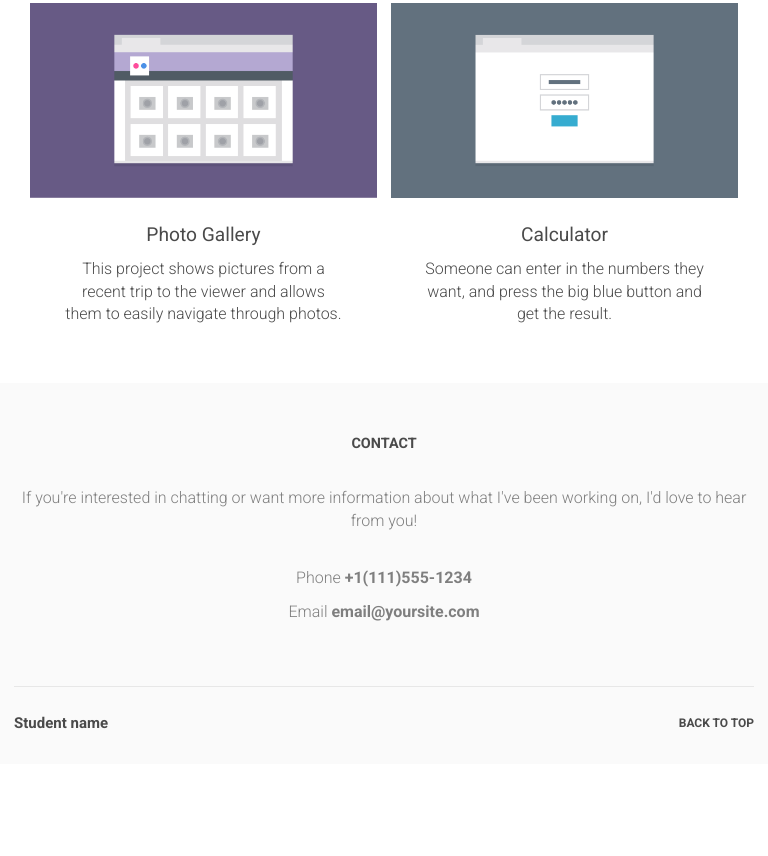
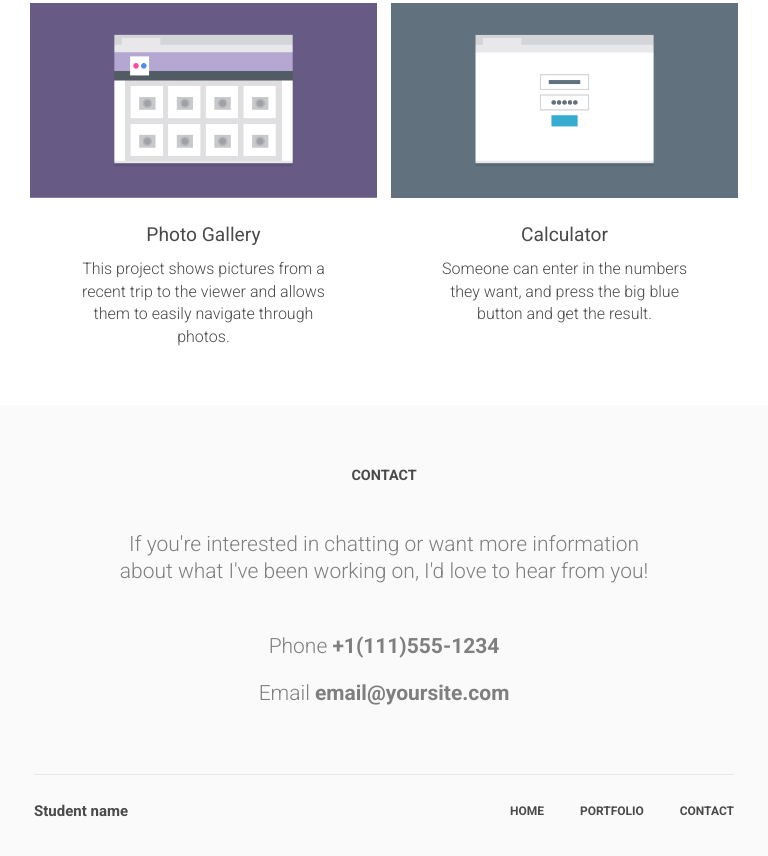
Before and after one commit to LillaDou/CCS-HTML5-Project2, a plain HTML site: page index.html in a window 768 px wide. Shown: the part 1310-2166 px from the top of the page. Before the commit the page ends 2074 px from the top, so only its background shows below. Drawn offline with Linux system fonts and the light colour scheme.

Commit message:
Project 2 - Tablet style - finished

```diff
--- a/css/styles.css
+++ b/css/styles.css
@@ -165,11 +165,11 @@ address {
 }
 
 .menu-item:hover {
-    color: #FFE078;
+    color: orange;
 }
 
 .menu-item:active {
-    color: orange;
+    color: #FFE078;
 }
 
 .address-item:link,
@@ -188,7 +188,13 @@ address {
 }
 
 .back-to-top:active {
-    color: orange;
+    color: #FFE078;
+}
+
+@media only screen and (max-width: 600px) {
+    .other-devices-footer {
+        display: none;
+    }
 }
 
 /*Tablet Styles*/
@@ -269,8 +275,8 @@ address {
     }
     .portfolio-grid-item > p {
         text-align: center;
-        margin-right: 34px;
-        margin-left: 34px;
+        margin-right: 36px;
+        margin-left: 36px;
 
         margin-bottom: 0px;
     }
@@ -279,7 +285,53 @@ address {
     }
 
     /*Footer*/
+    .footer-section {
+        width: 100%;
+    }
+    #contact {
+        margin-top: 60px;
+        margin-bottom: 43px;
+    }
+    .contact-page-elements {
+        font-size: 21px;
+        text-align: center;
+        line-height: 1.3em;
 
+        margin-right: 90px;
+        margin-left: 90px;
+    }
+    .contact-page-elements > p {
+        margin-bottom: 46px;
+    }
+    address > p {
+        line-height: 1.5em;
+    }
+    .footer-menu {
+        margin-left: 20px;
+        margin-right: 20px;
+        margin-bottom: 82px;
+        border-top: 1px solid #E7E7E7;
+    }
+    .other-devices-footer {
+        display: flex;
+        flex-direction: row;
+        justify-content: space-between;
+
+        width: 32%;
+    }
+    .mobile-only-footer {
+        display: none;
+    }
+    .footer-item:link,
+    .footer-item:visited {
+        color: inherit;
+    }
+    .footer-item:hover {
+        color: orange;
+    }
+    .footer-item:active {
+        color: #FFE078;
+    }
 }
 
 /*Desktop Styles
--- a/index.html
+++ b/index.html
@@ -86,18 +86,27 @@
                 <footer>
                     <section class="contact-page">
                         <h2 id="contact">CONTACT</h2>
+                        <div class="contact-page-elements">
                             <p>If you're interested in chatting or want more information about what I've been working on,
                                 I'd love to hear from you!</p>
                             <address>
                                 <p>Phone <a class="address-item" href="tel:+1(111)555-1234"><strong>+1(111)555-1234</strong></a></p>
                                 <p>Email <a class="address-item" href="mailto:email@yoursite.com"><strong>email@yoursite.com</strong></a></p>
                             </address>
+                        </div>
                     </section>
 
                     <nav class="footer-menu">
                         <ul class="footer-menu-elements">
                             <li class="student-name-footer">Student name</li>
+                            <div class="mobile-only-footer">
                                 <li><a class="back-to-top" href="#top-page">BACK TO TOP</a></li>
+                            </div>
+                            <div class="other-devices-footer">
+                                <li><a class="footer-item" href="#top-page">HOME</a></li>
+                                <li><a class="footer-item" href="#portfolio">PORTFOLIO</a></li>
+                                <li><a class="footer-item" href="#contact">CONTACT</a></li>
+                            </div>
                         </ul>
                     </nav>
                 </footer>
```
Lines whose indentation alone changed are shown as unchanged.
